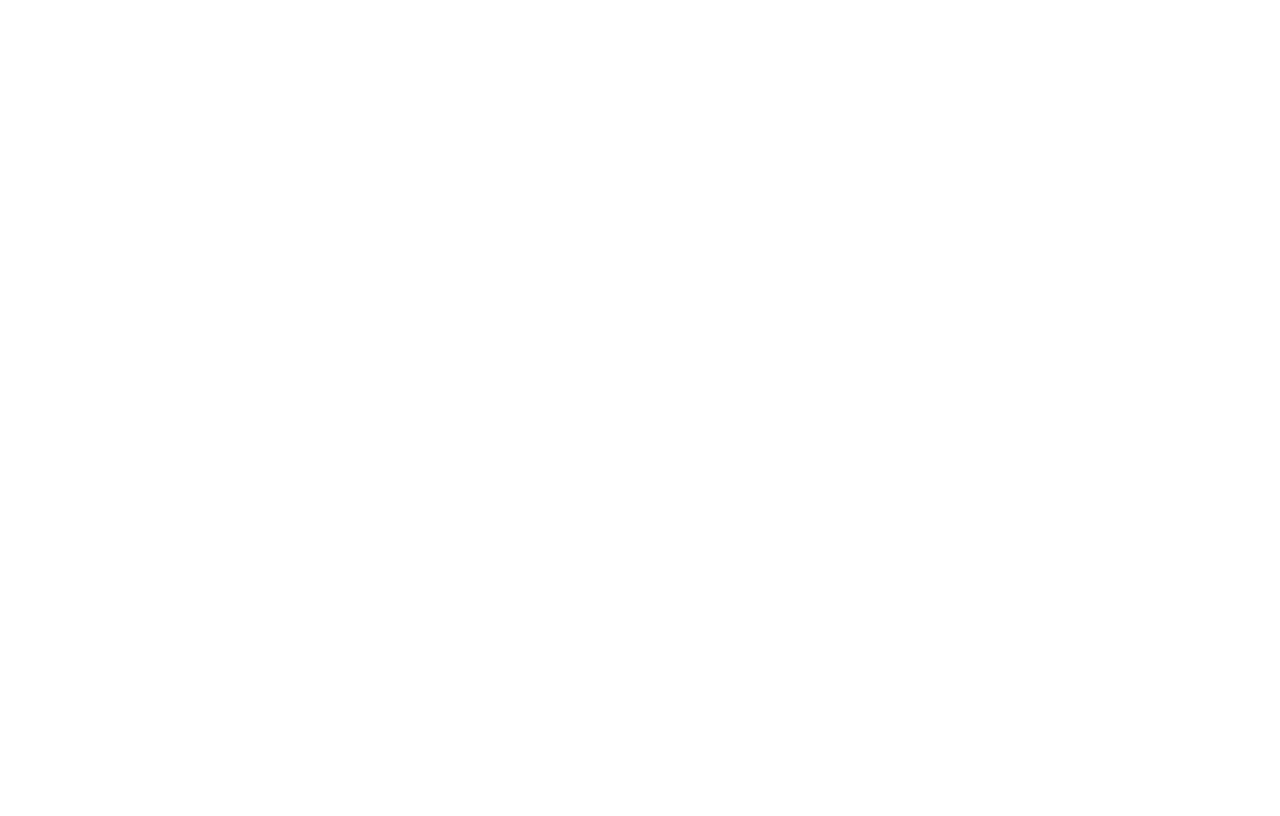
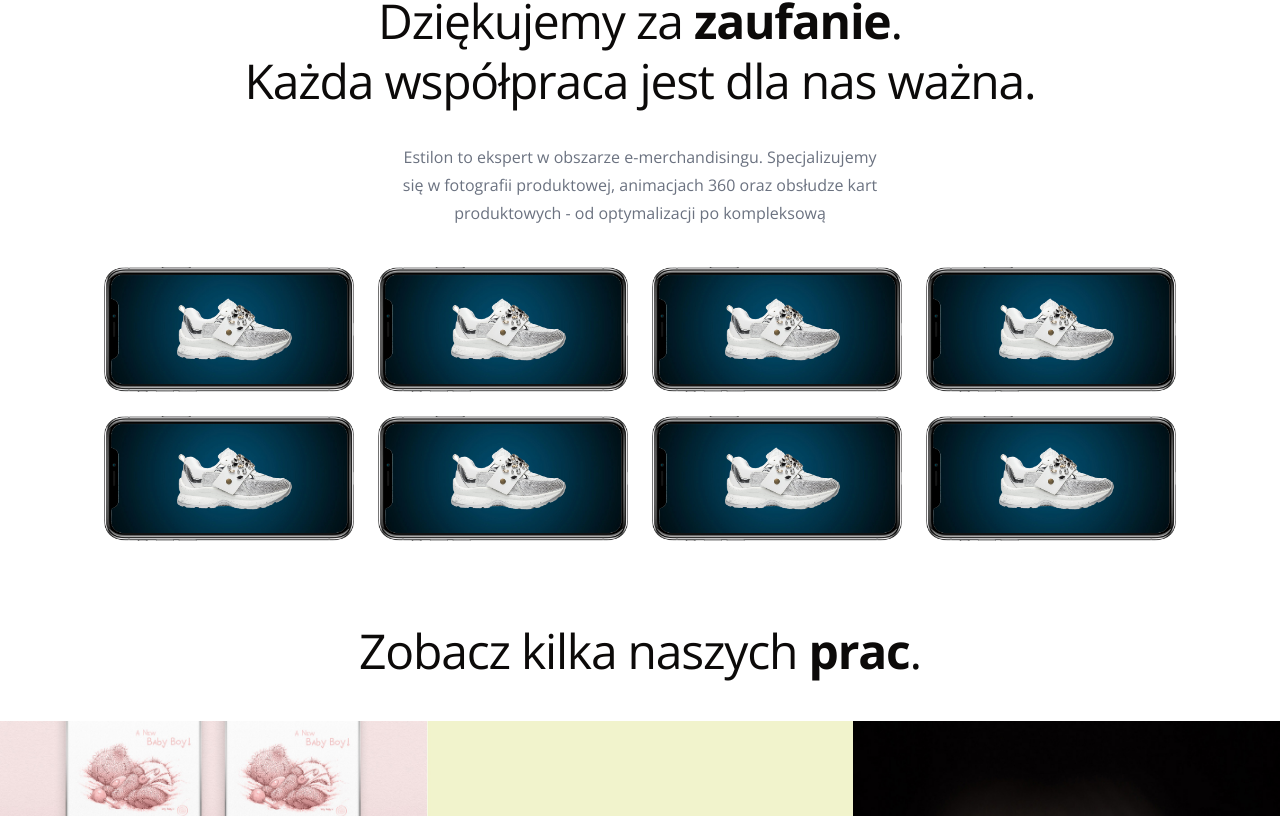
Before and after one commit to AndrzejPuczko/estilon-pl, a Next.js app: page / in a window 1280 px wide. Shown: the part 2544-3360 px from the top of the page. Before the commit the page ends 2471 px from the top, so only its background shows below. Built offline with nearby package versions, Linux system fonts and the light colour scheme.

Commit message:
feat: add new Cooperation and ShortPortfolio components to main page

```diff
--- a/src/app/page.jsx
+++ b/src/app/page.jsx
@@ -1,6 +1,8 @@
 import HeroImg from '@/components/HeroImg'
 import AboutUs from '@/components/AboutUs'
 import AboutAnimations from '@/components/AboutAnimations'
+import Cooperation from '@/components/Cooperation'
+import ShortPortfolio from '@/components/ShortPortfolio'
 
 const Home = () => {
 	return (
@@ -8,6 +10,8 @@
 			<HeroImg />
 			<AboutUs />
 			<AboutAnimations />
+			<Cooperation />
+			<ShortPortfolio />
 		</main>
 	)
 }
```
